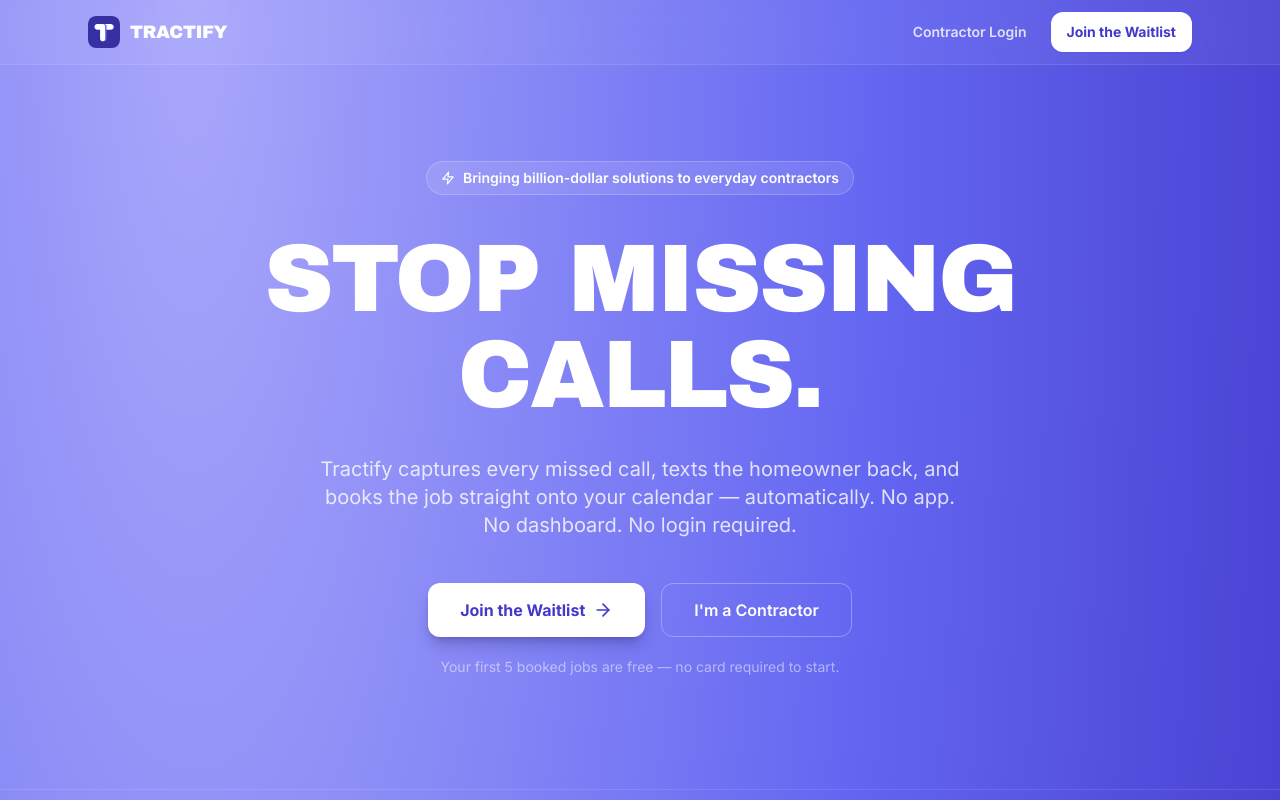
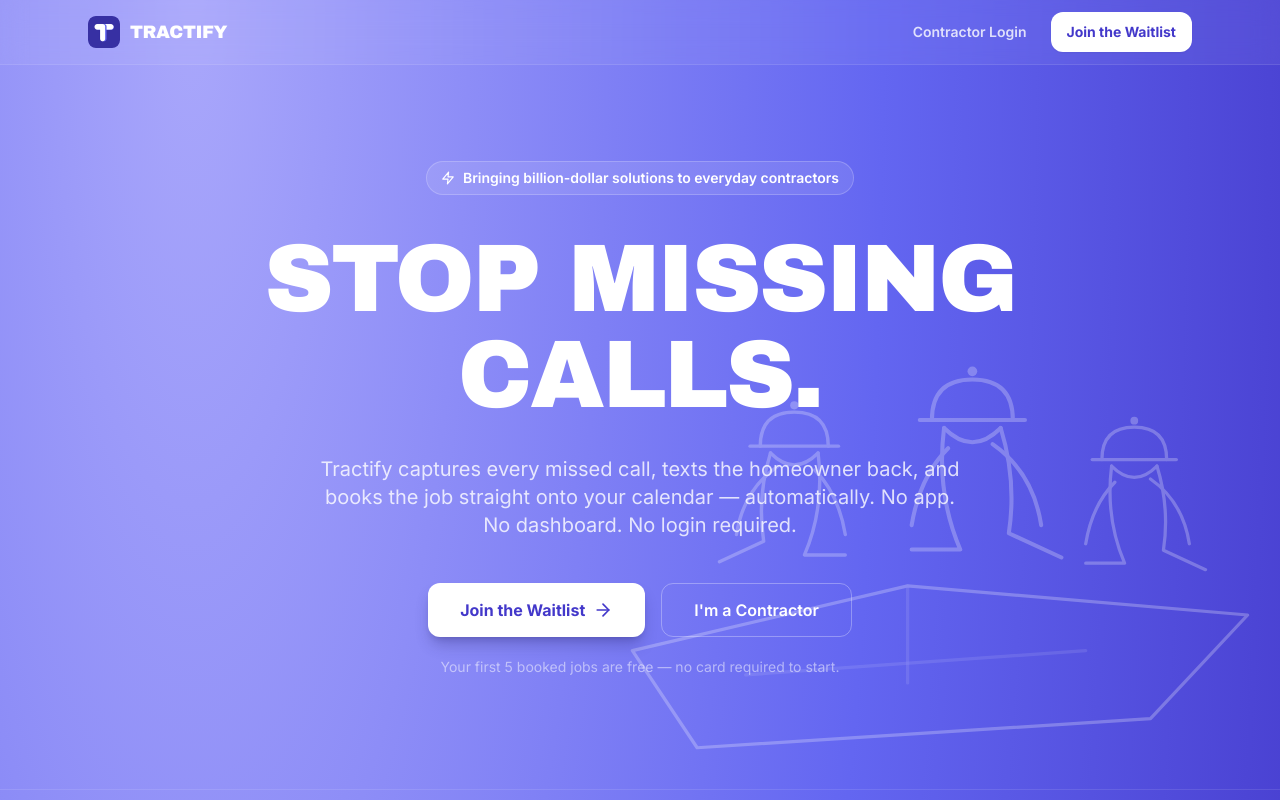
Before and after one commit to ProBookHQ-source/probook-hq, a React (Vite) app in the folder frontend/: page / in a window 1280 px wide. Shown: the top 800 px of the page. Built offline with nearby package versions, Linux system fonts and the light colour scheme; no server answers.

Commit message:
Add hand-drawn workers illustration to hero section

```diff
--- a/frontend/src/pages/LandingPage.jsx
+++ b/frontend/src/pages/LandingPage.jsx
@@ -23,6 +23,40 @@ function SkylineArt({ className }) {
         <line x1="10" y1="180" x2="312" y2="180" />
         <line x1="90" y1="60" x2="90" y2="180" strokeOpacity="0.35" />
         <line x1="188" y1="40" x2="188" y2="180" strokeOpacity="0.35" />
+      </g>
+    </svg>
+  );
+}
+
+// Three contractors in hard hats leaning over a table/blueprint — hand-drawn
+// recreation (not the deck's actual Canva stock element) in the same thin
+// one-line white-stroke style, for the hero section.
+function WorkersArt({ className }) {
+  const worker = (x, y, scale, flip = false) => (
+    <g transform={`translate(${x} ${y}) scale(${flip ? -scale : scale} ${scale})`}>
+      {/* hard hat */}
+      <path d="M -20 -6 Q -20 -26 0 -26 Q 20 -26 20 -6" />
+      <path d="M -26 -6 L 26 -6" />
+      <circle cx="0" cy="-30" r="2.4" fill="white" stroke="none" />
+      {/* torso leaning forward */}
+      <path d="M -14 -2 Q -18 30 -6 58 L -30 58" />
+      <path d="M 14 -2 Q 22 24 18 50 L 44 62" />
+      <path d="M -14 -2 Q 0 12 14 -2" />
+      {/* arm reaching down to the table */}
+      <path d="M 10 6 Q 30 20 34 46" />
+      <path d="M -12 8 Q -26 22 -30 46" />
+    </g>
+  );
+  return (
+    <svg viewBox="0 0 420 300" fill="none" className={className}>
+      <g stroke="white" strokeWidth="2" strokeLinecap="round" strokeLinejoin="round">
+        {worker(120, 70, 1.05, true)}
+        {worker(230, 55, 1.25)}
+        {worker(330, 78, 1.0)}
+        {/* table / blueprint surface, in perspective */}
+        <path d="M 20 190 L 190 150 L 400 168 L 340 232 L 60 250 Z" />
+        <path d="M 190 150 L 190 210" strokeOpacity="0.4" />
+        <path d="M 90 205 L 300 190" strokeOpacity="0.4" />
       </g>
     </svg>
   );
@@ -124,6 +158,7 @@ export default function LandingPage() {
 
       {/* ── HERO (cover) ── */}
       <section className="relative pt-16 pb-20 sm:pt-24 sm:pb-28 px-4 sm:px-6 overflow-hidden">
+        <WorkersArt className="pointer-events-none select-none absolute -bottom-6 -right-6 sm:right-0 sm:-bottom-10 w-[420px] sm:w-[560px] md:w-[680px] opacity-20 sm:opacity-25" />
         <div className="max-w-5xl mx-auto text-center relative">
           <div className="inline-flex items-center gap-2 bg-white/10 border border-white/20 text-white text-xs sm:text-sm font-semibold px-3.5 py-1.5 rounded-full mb-7 sm:mb-9">
             <Zap className="w-3.5 h-3.5" />
```
Also changed, not shown: frontend/vite.config.js.timestamp-1786751906496-3a83a38da9cfc.mjs (added, +21 -0 lines).
